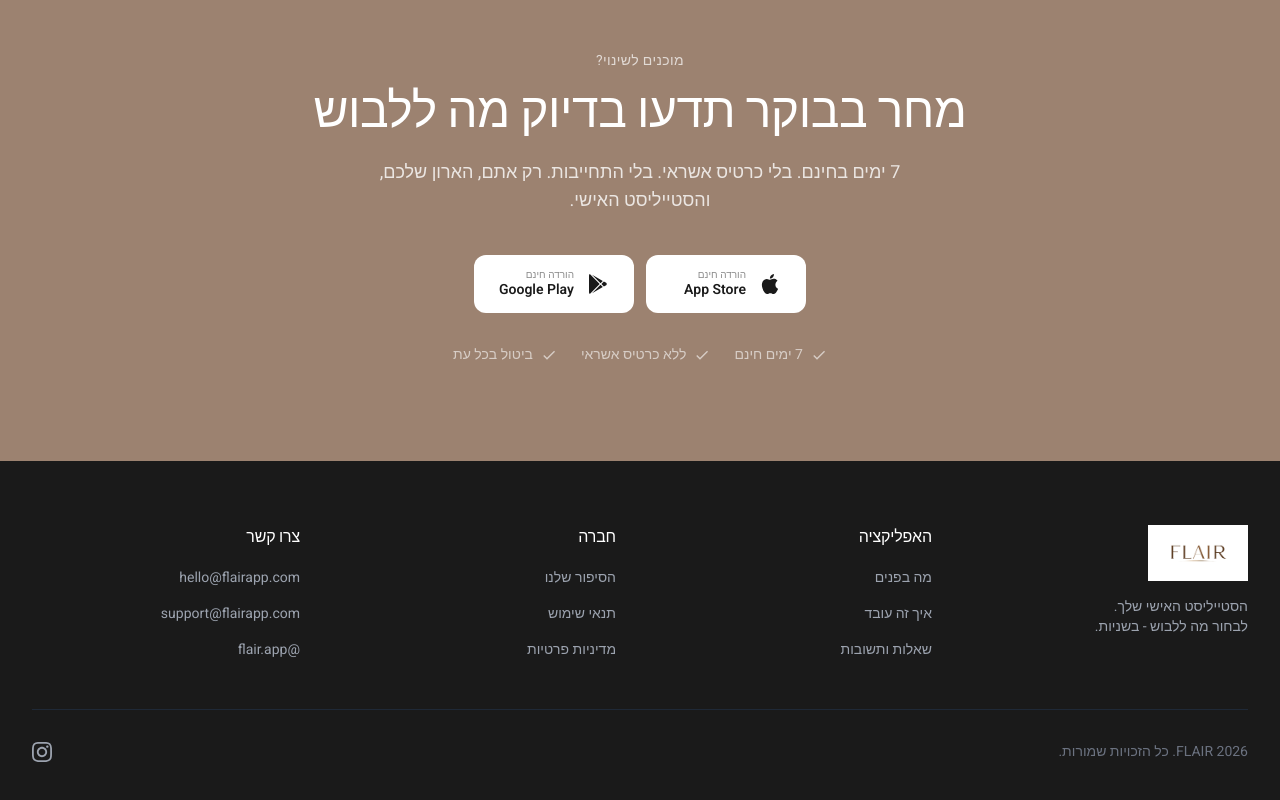
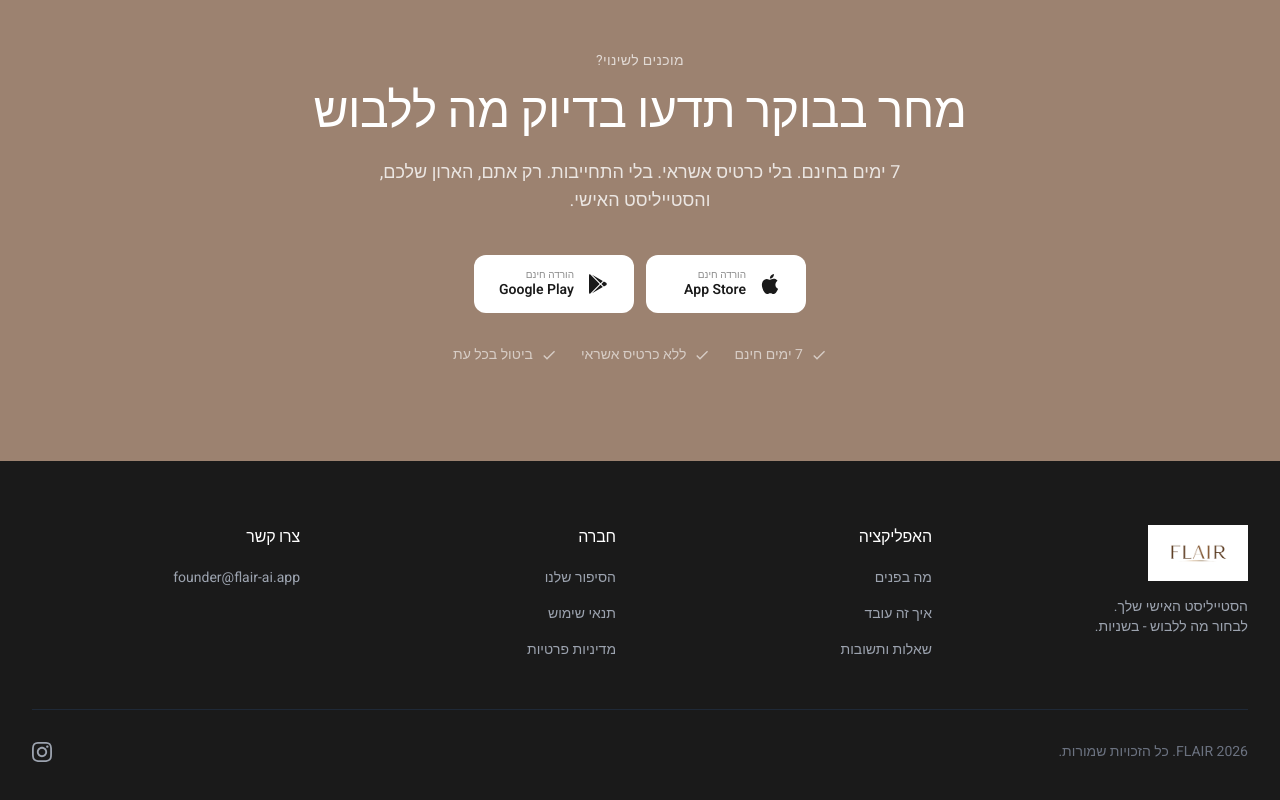
Before and after one commit to eliavbenhamo1409-sys/flair.ai, a Next.js app: page / in a window 1280 px wide. Shown: the part 5977-6777 px from the top of the page. Built offline with nearby package versions, Linux system fonts and the light colour scheme; a web font is replaced by a local one.

Commit message:
Update email address to founder@flair-ai.app

```diff
--- a/src/app/page.tsx
+++ b/src/app/page.tsx
@@ -1371,9 +1371,7 @@ const Footer = () => {
           <div>
             <h4 className="font-semibold text-white mb-4">{t("footer.contact")}</h4>
             <ul className="space-y-3">
-              <li><a href="mailto:hello@flairapp.com" className="text-gray-400 hover:text-[#9C8270] transition-colors text-sm">hello@flairapp.com</a></li>
-              <li><a href="mailto:support@flairapp.com" className="text-gray-400 hover:text-[#9C8270] transition-colors text-sm">support@flairapp.com</a></li>
-              <li><a href="#" className="text-gray-400 hover:text-[#9C8270] transition-colors text-sm">@flair.app</a></li>
+              <li><a href="mailto:founder@flair-ai.app" className="text-gray-400 hover:text-[#9C8270] transition-colors text-sm">founder@flair-ai.app</a></li>
             </ul>
           </div>
         </div>
```
